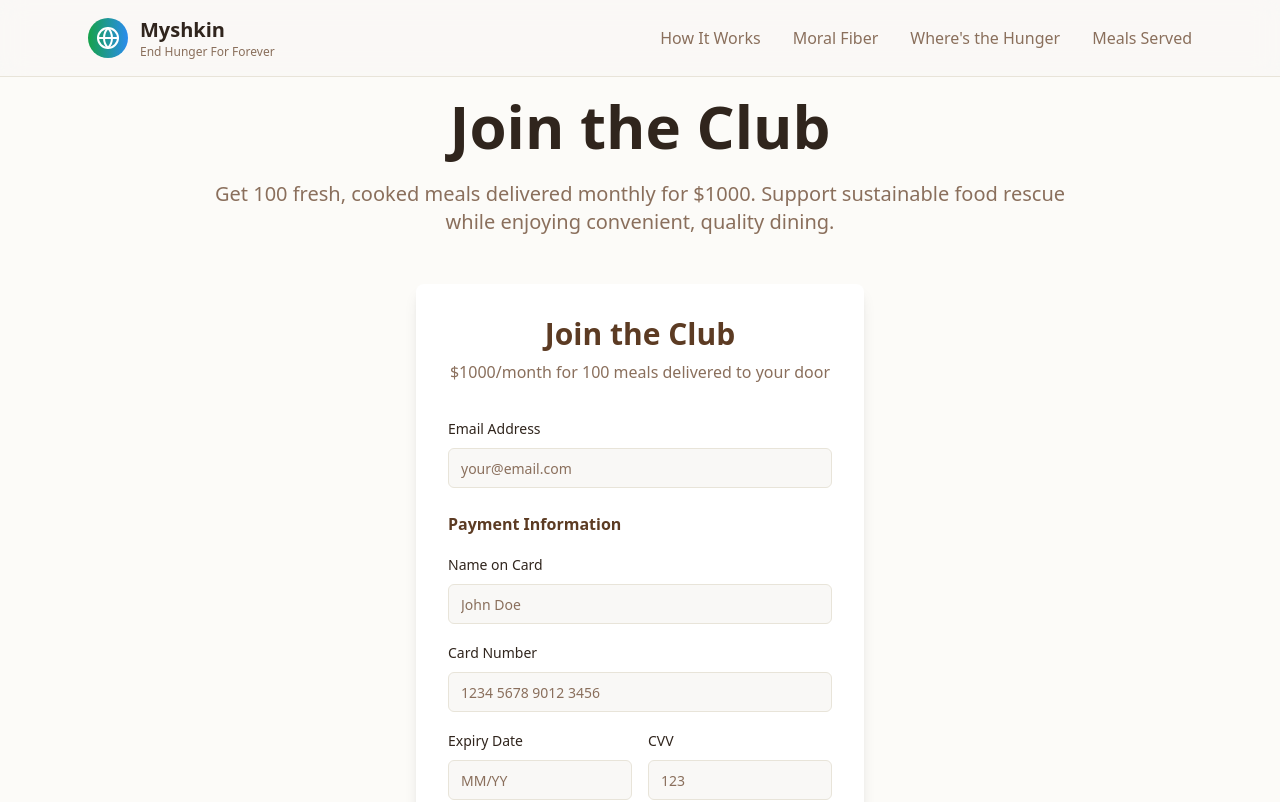
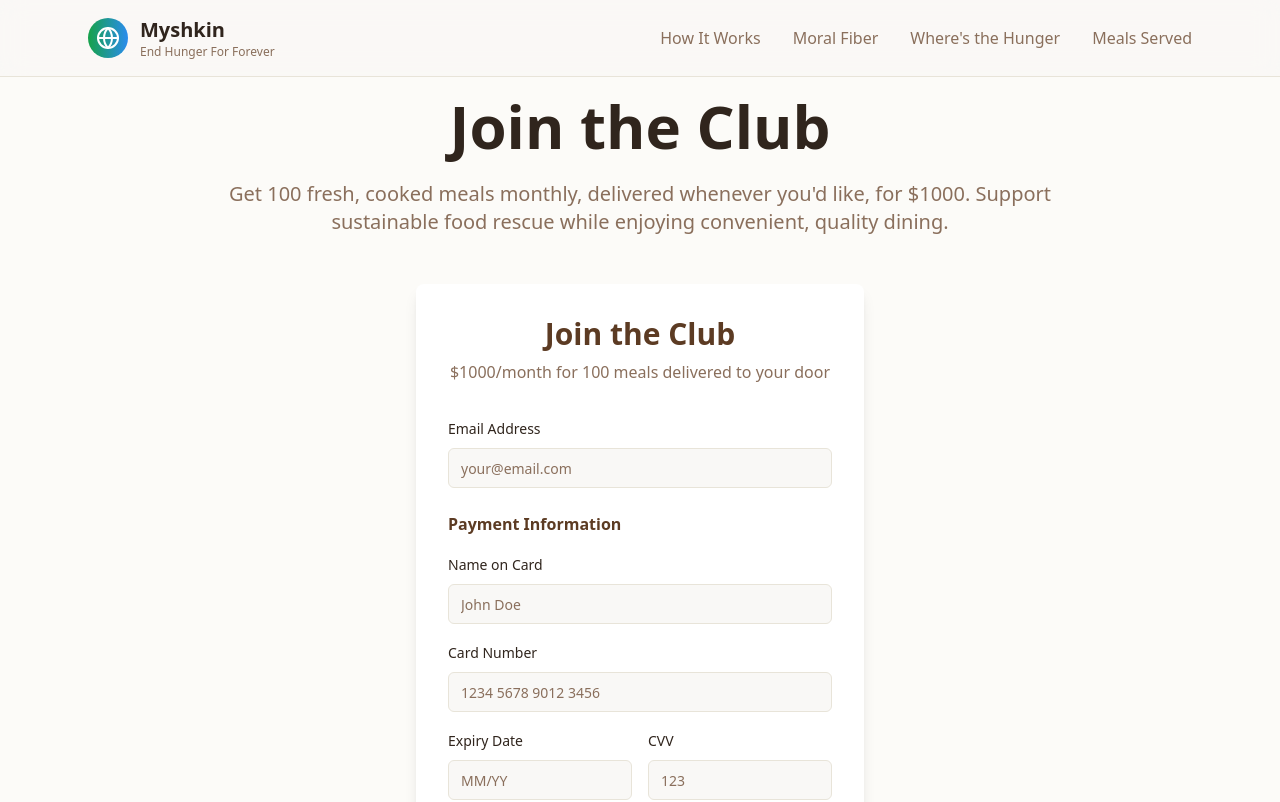
Before and after one commit to adityanarayanan95-collab/end-hunger-now, a React (Vite) app: page / in a window 1280 px wide. Shown: the top 802 px of the page. Built offline with nearby package versions, Linux system fonts and the light colour scheme.

Commit message:
Update sign up page description
Update the description on the sign up page to include "delivered whenever you'd like".

```diff
--- a/src/pages/SignUp.tsx
+++ b/src/pages/SignUp.tsx
@@ -12,7 +12,7 @@ const SignUp = () => {
             Join the Club
           </h1>
           <p className="text-xl text-muted-foreground mb-8">
-            Get 100 fresh, cooked meals delivered monthly for $1000.
+            Get 100 fresh, cooked meals monthly, delivered whenever you'd like, for $1000.
             Support sustainable food rescue while enjoying convenient, quality dining.
           </p>
         </div>
```
